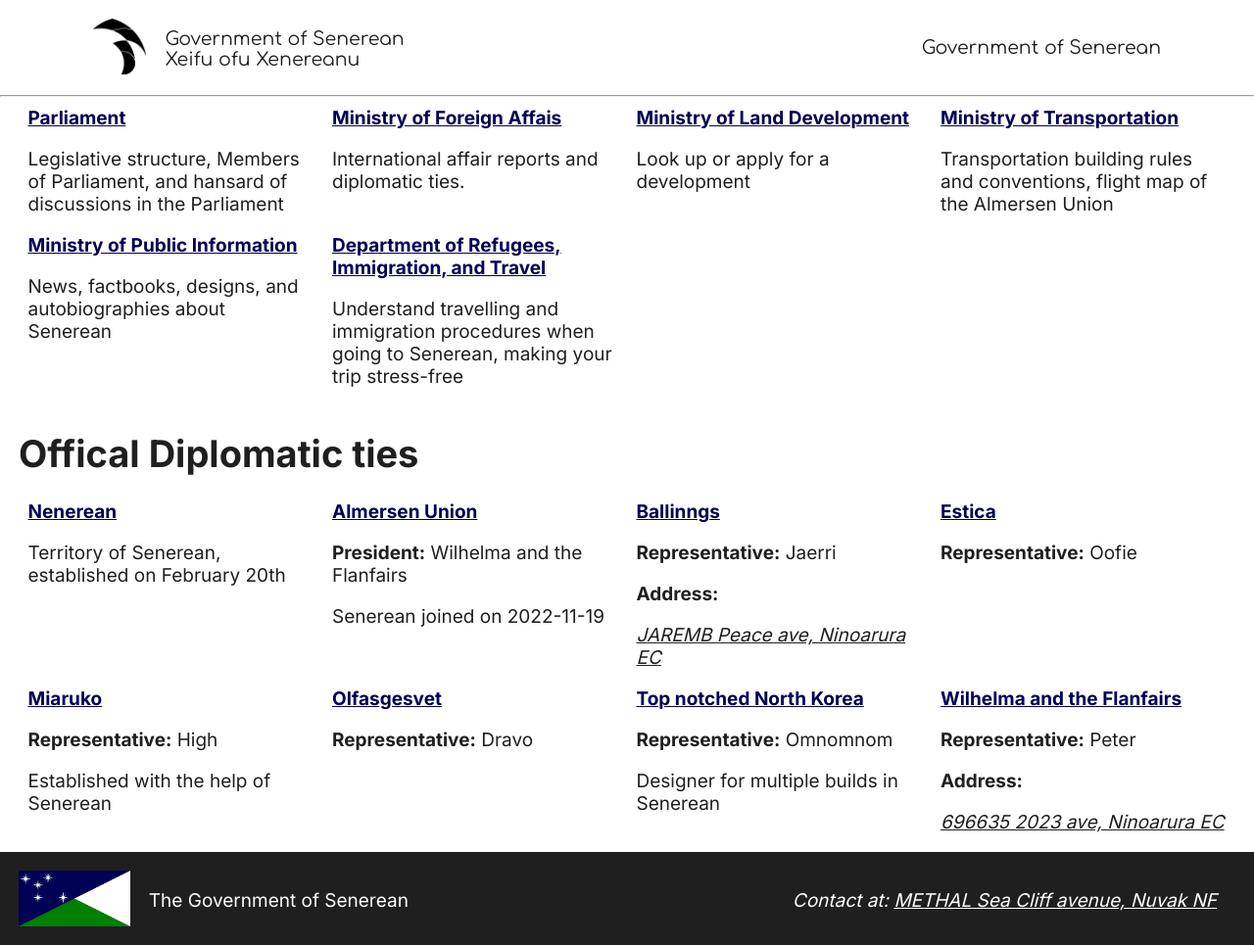
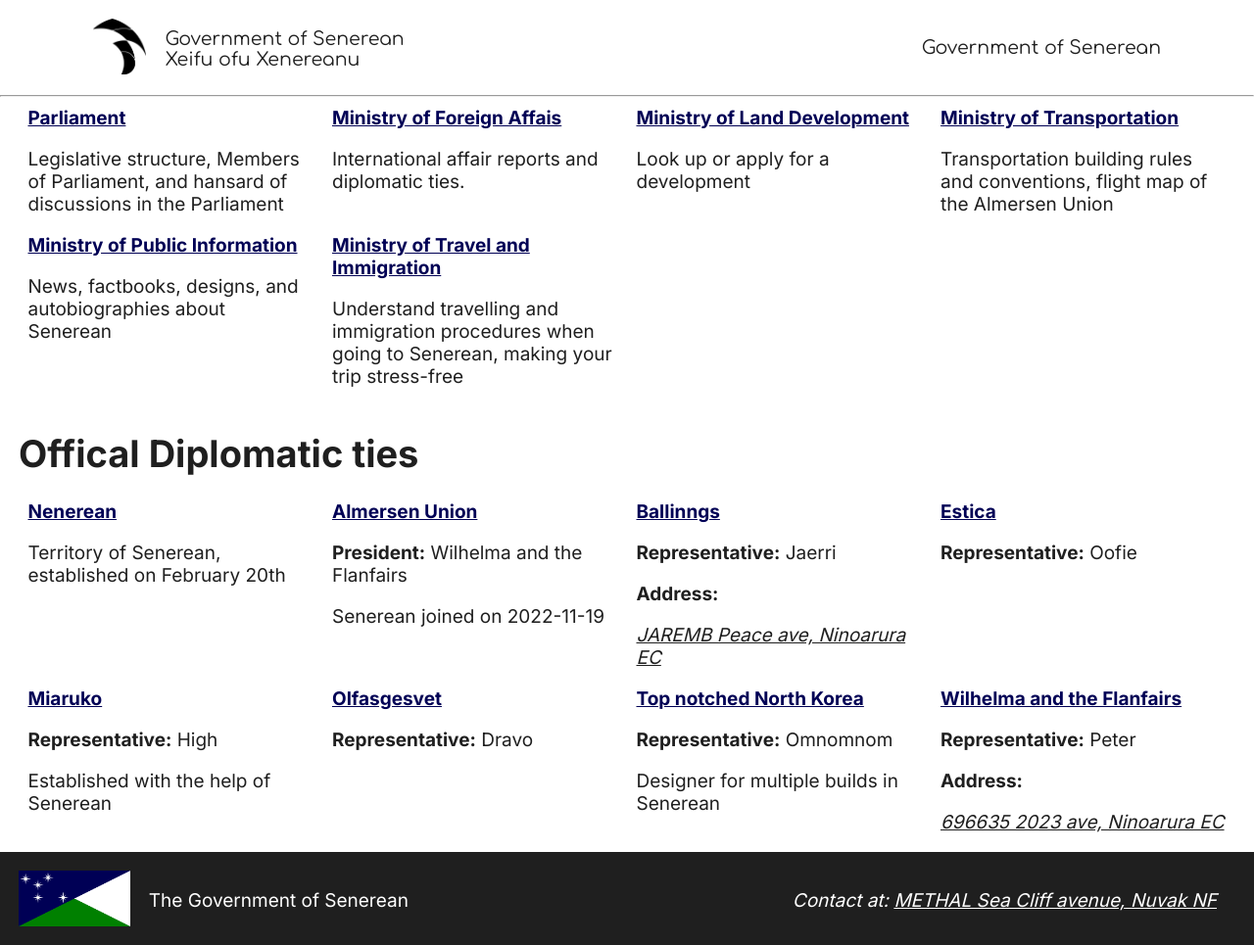
Before and after one commit to LukeNK/Senerean, a Jekyll site: the page built from Government-of-Senerean/index.html, in a window 1280 px wide. Shown: the whole page at 98% size. Built offline with Jekyll 4.4.1, drawn with Linux system fonts in a browser that asks for light colours.

Commit message:
Change to Ministry of Travel and Immigration

```diff
--- a/Government-of-Senerean/index.html
+++ b/Government-of-Senerean/index.html
@@ -23,7 +23,7 @@ layout: default
         <p>News, factbooks, designs, and autobiographies about Senerean</p>
     </div>
     <div>
-        <a href="./DRIT.html">Department of Refugees, Immigration, and Travel</a>
+        <a href="./MTI/">Ministry of Travel and Immigration</a>
         <p>Understand travelling and immigration procedures when going to Senerean, making your trip stress-free</p>
     </div>
 </section>
--- a/Government-of-Senerean/DRIT.html
+++ b/MTI/index.html
@@ -1,6 +1,6 @@
 ---
 layout: default
-title: The Government of Senerean
+title: Ministry of Travel and Immigration
 ---
 <article>
     <h2>Travel information when coming to Senerean</h2>
```
